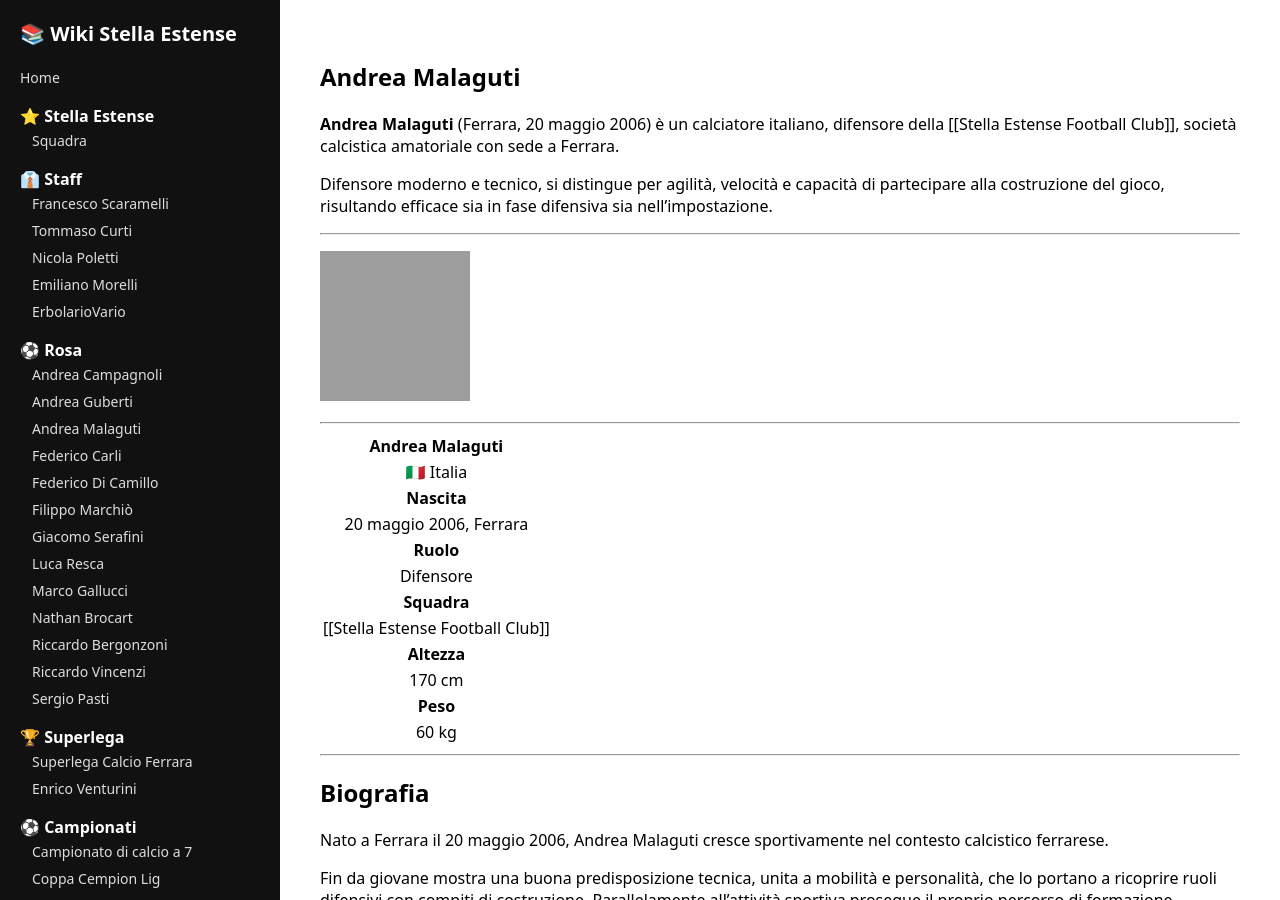
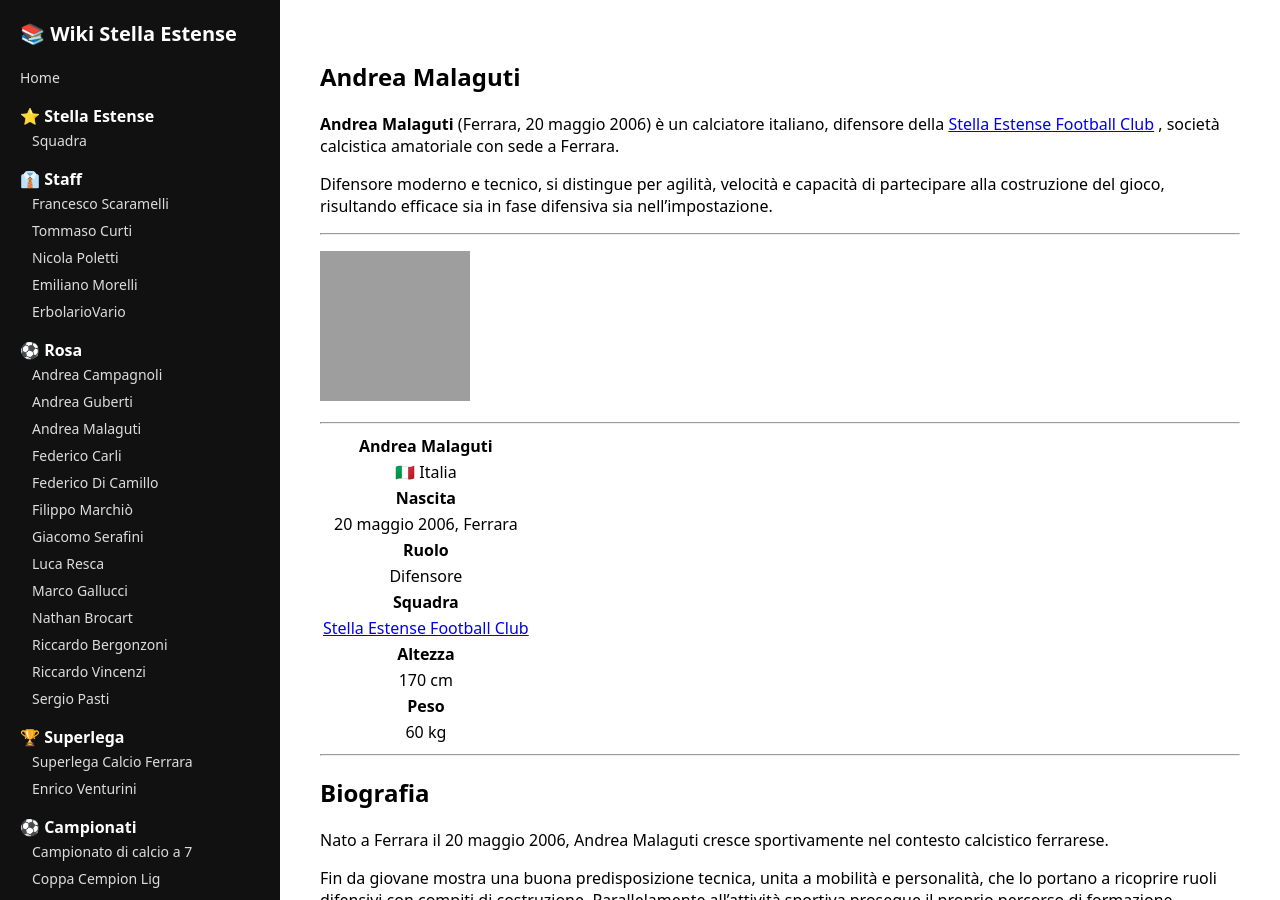
Before and after one commit to tommy-unife/Stella-Estense-Wiki, a Jekyll site: the page built from Andrea-Malaguti.md, in a window 1280 px wide and 900 px high. Built offline with Jekyll 4.4.1, drawn with Linux system fonts in a browser that asks for light colours; our own code applies the rules of GitHub Pages for plain Markdown files; part of the change alters nothing that is shown; grey boxes are pictures that could not be loaded.

```diff
--- a/Andrea-Malaguti.md
+++ b/Andrea-Malaguti.md
@@ -1,6 +1,7 @@
 ## Andrea Malaguti
 
-**Andrea Malaguti** (Ferrara, 20 maggio 2006) è un calciatore italiano, difensore della [[Stella Estense Football Club]], società calcistica amatoriale con sede a Ferrara.
+**Andrea Malaguti** (Ferrara, 20 maggio 2006) è un calciatore italiano, difensore della [Stella Estense Football Club](Stella-Estense-Football-Club.md)
+, società calcistica amatoriale con sede a Ferrara.
 
 Difensore moderno e tecnico, si distingue per agilità, velocità e capacità di partecipare alla costruzione del gioco, risultando efficace sia in fase difensiva sia nell’impostazione.
 
@@ -18,7 +19,7 @@ Difensore moderno e tecnico, si distingue per agilità, velocità e capacità di
 | **Ruolo** |
 | Difensore |
 | **Squadra** |
-| [[Stella Estense Football Club]] |
+| [Stella Estense Football Club](Stella-Estense-Football-Club.md) |
 | **Altezza** |
 | 170 cm |
 | **Peso** |
```
